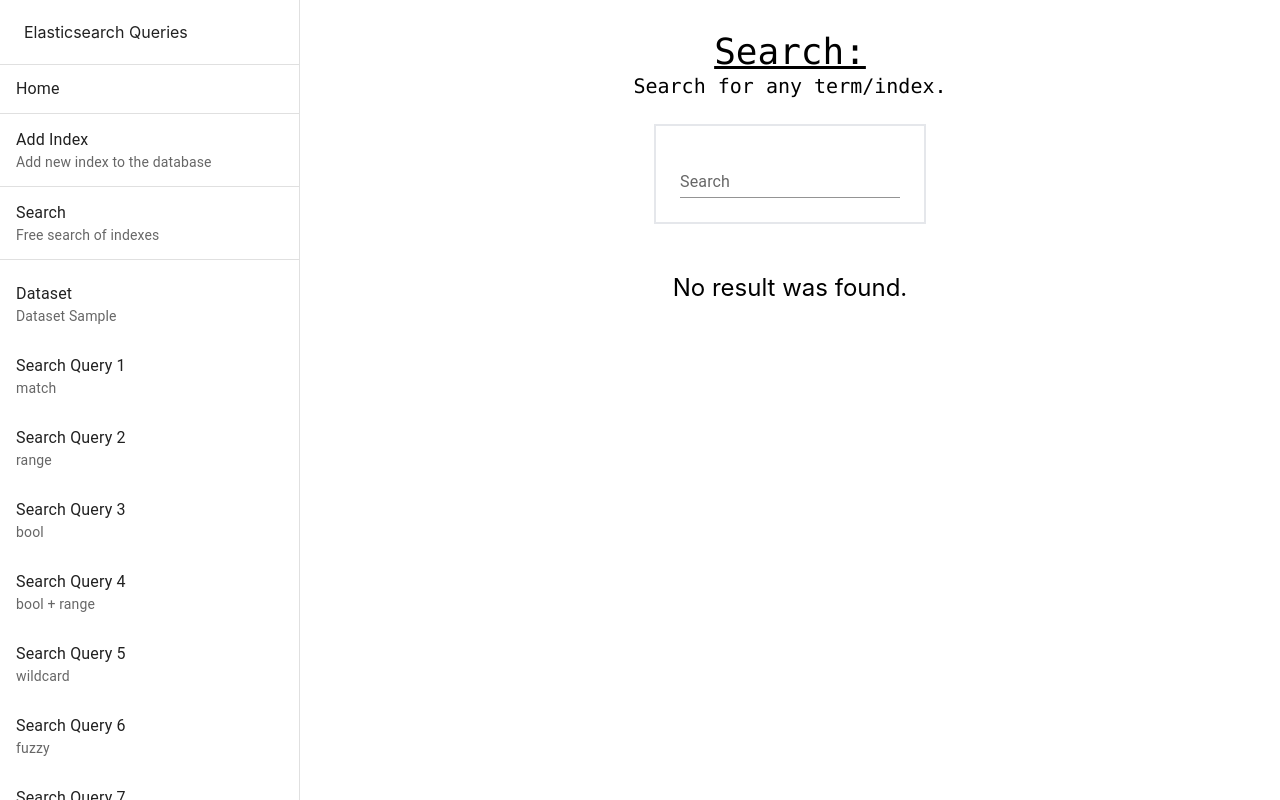
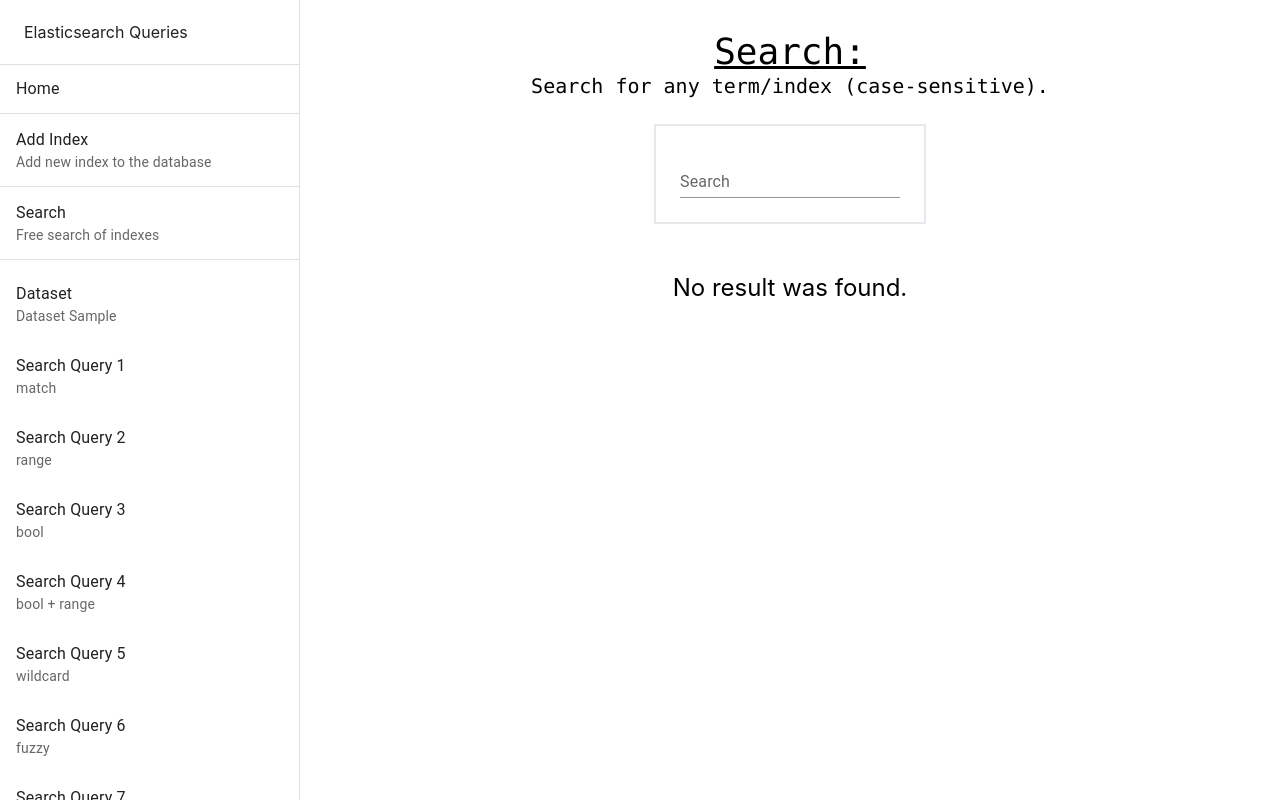
Before and after one commit to ChenBri/Elasticsearch-Frontend, a React (Create React App) app: page /search in a window 1280 px wide. Built offline with nearby package versions, Linux system fonts and the light colour scheme.

Commit message:
Updated subheader in search

```diff
--- a/src/Components/Search.jsx
+++ b/src/Components/Search.jsx
@@ -51,7 +51,7 @@
         <>
             <div className="flex flex-col w-full mx-12">
 
-                <Header header="Search:" subHeader={"Search for any term/index."} />
+                <Header header="Search:" subHeader={"Search for any term/index (case-sensitive)."} />
 
                 <div className="border-2 p-6 flex justify-center mx-auto">
                     <TextField className="self-center" id="search" label="Search" variant="standard" inputRef={searchRef} onChange={handleChange} />
```
